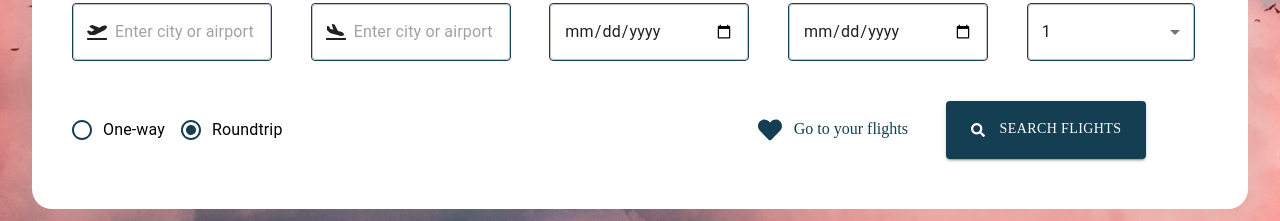
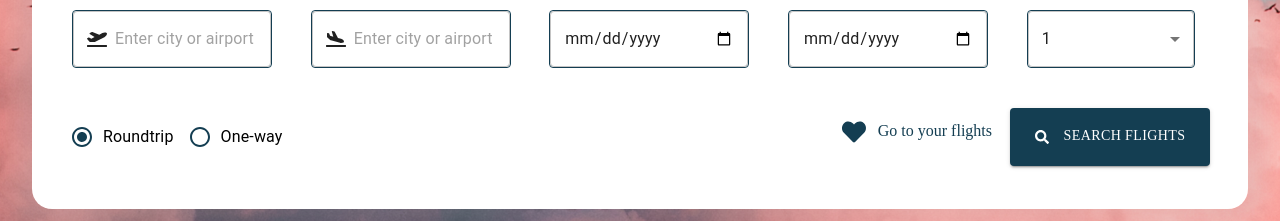
Before and after one commit to Miraragal/Best-flight-deals, a React (Create React App) app in the folder frontend/: page / in a window 1280 px wide. Shown: the part 541-762 px from the top of the page. Built offline with nearby package versions, Linux system fonts and the light colour scheme; no server answers; the HTML template or start-up script is replaced by a standard one.

Commit message:
material-ui searchbox2

```diff
--- a/frontend/src/components/SearchBox.js
+++ b/frontend/src/components/SearchBox.js
@@ -251,15 +251,20 @@ function SearchBox() {
             <Grid
                 container
                 direction="row"
-
                 alignItems="center"
                 spacing={1}
-                style={{margin:10}}
+
             >
 
-              <Grid container xs={4} spacing={1}>
+              <Grid container direction="row" xs={4} spacing={1} style={{marginLeft:10}}>
                 <Grid item>
                   <RadioGroup row defaultValue="return"  >
+                  <FormControlLabel
+                      value="return"
+                      control={<Radio style={{color: '#143E52'}} />}
+                      label="Roundtrip"
+                      onClick={inputHandler}
+                    />
                     <FormControlLabel
                       className="radio-button"
                       value="one-way"
@@ -267,19 +272,13 @@ function SearchBox() {
                       label="One-way"
                       onClick={inputHandler}
                     />
-                    <FormControlLabel
-                      value="return"
-                      control={<Radio style={{color: '#143E52'}} />}
-                      label="Roundtrip"
-                      onClick={inputHandler}
-                    />
                   </RadioGroup>
 
                 </Grid>
               </Grid>
 
-              <Grid container xs={5}  spacing={1} justify="flex-end" >
-                <Grid item className="icon-text">
+              <Grid container xs={8} direction="row" spacing={1} justify="flex-end">
+                <Grid item className="icon-text" style={{marginRight:10}} >
                   <Link to="/favorites" >
                     <IconButton>
                       <FontAwesomeIcon
@@ -290,10 +289,8 @@ function SearchBox() {
                   </Link>
                   Go to your flights
                 </Grid>
-              </Grid>
 
-              <Grid container xs={3} direction="column" spacing={1} alignItems="center">
-                <Grid item >
+                <Grid item style={{marginRight:10}} >
                   <Button
                     className="search-button"
                     type="search"
--- a/frontend/src/index.css
+++ b/frontend/src/index.css
@@ -110,14 +110,12 @@ h2 {
   color:#F2BF5D;
 }
 
-
 .icon-text{
 font-family: Futura;
 font-style: normal;
 font-weight: 500;
 font-size: 16px;
 line-height: 21px;
-text-align: right;
 color: #143E52;
 }
 
@@ -128,6 +126,7 @@ color: #143E52;
   font-family: Futura !important;
   background-color: #143e52 !important;
   color: white !important;
+  margin: 0px;
 
 }
 .search-button:hover{
```
